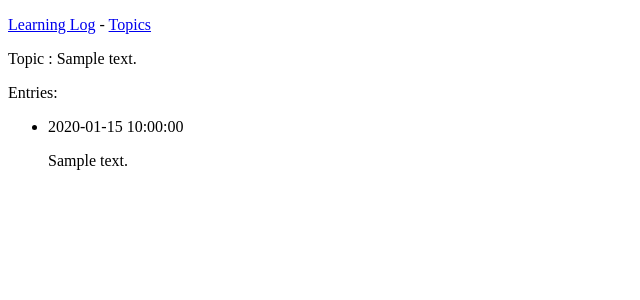
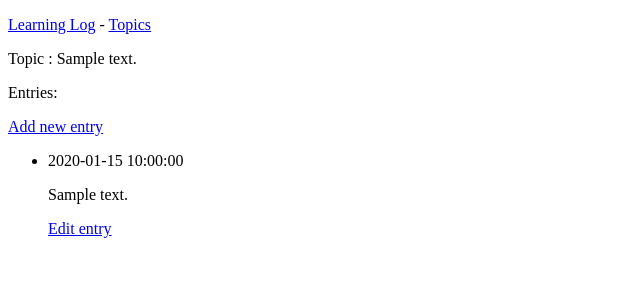
Before and after one commit to lighthand13/learning_log, a Django app: page /topics/1/ in a window 1280 px wide. Shown: the top 300 px of the page, without its empty margins (0-640 px from the left). Run offline with Django 5.2, Linux system fonts and the light colour scheme; tables that the repository leaves empty hold one stand-in row (values such as "Sample post").

Commit message:
[feat]: create/edit entries and topics

```diff
--- a/learning_logs/templates/learning_logs/topic.html
+++ b/learning_logs/templates/learning_logs/topic.html
@@ -3,11 +3,15 @@
 {% block content %}
     <p>Topic : {{ topic.text }}</p>
     <p>Entries: </p>
+    <p>
+        <a href="{% url 'learning_logs:new_entry' topic.id %}">Add new entry</a>
+    </p>
     <ul>
         {% for entry in entries %}
         <li>
             <p>{{ entry.date_added|date:'Y-m-d H:i:s' }}</p>
             <p>{{ entry.text|linebreaks }}</p>
+            <p><a href="{% url 'learning_logs:edit_entry' entry.id %}">Edit entry</a></p>
         </li>
         {% empty %}
             <li>There are no entries in this topic yet.</li>
--- a/learning_logs/templates/learning_logs/topics.html
+++ b/learning_logs/templates/learning_logs/topics.html
@@ -9,4 +9,5 @@
                 <li>No topics have been added yet.</li>
         {% endfor %}
     </ul>
+    <a href="{% url 'learning_logs:new_topic' %}">Add a new topic</a>
 {% endblock %}
--- a/learning_logs/urls.py
+++ b/learning_logs/urls.py
@@ -10,5 +10,13 @@ urlpatterns = [
     path('', views.index, name='index'),
     path('topics/', views.topics, name='topics'),
     # Detail page for a single topic.
-    path('topics/<int:topic_id>/', views.topic, name='topic')
+    path('topics/<int:topic_id>/', views.topic, name='topic'),
+    # Path for adding new topic
+    path('new_topic/', views.new_topic, name='new_topic'),
+
+    # Page for adding new entry
+    path('new_entry/<int:topic_id>/', views.new_entry, name='new_entry'),
+
+    # Page for editing entry.
+    path('edit_entry/<int:entry_id>/', views.edit_entry, name='edit_entry')
 ]
--- a/learning_logs/views.py
+++ b/learning_logs/views.py
@@ -1,11 +1,15 @@
-from django.shortcuts import render
+from django.shortcuts import render, redirect
 
-from .models import Topic
+from .models import Topic, Entry
+from .forms import TopicForm, EntryForm
+
+
 # Create your views here.
 
 def index(request):
     """The homepage for Learning Log."""
     return render(request, 'learning_logs/index.html')
+
 
 def topics(request):
     """Show all topics"""
@@ -13,9 +17,65 @@ def topics(request):
     context = {'topics': topics}
     return render(request, 'learning_logs/topics.html', context)
 
+
 def topic(request, topic_id):
     """Show a single topic and all its entries."""
     topic = Topic.objects.get(id=topic_id)
     entries = topic.entry_set.order_by('date_added')
     context = {'topic': topic, 'entries': entries}
     return render(request, 'learning_logs/topic.html', context)
+
+
+def new_topic(request):
+    """Add a new topic."""
+    if request.method != 'POST':
+        # No data submitted; create blank form
+        form = TopicForm()
+
+    else:
+        # Post data sumbitted; process data
+        form = TopicForm(data=request.POST)
+        if form.is_valid():
+            form.save()
+            return redirect('learning_logs:topics')
+
+    # Display a blank or invalid form.
+    context = {'form': form}
+    return render(request, 'learning_logs/new_topic.html', context)
+
+
+def new_entry(request, topic_id):
+    """Add new entry of topic"""
+    topic = Topic.objects.get(id=topic_id)
+
+    if request.method != 'POST':
+        # No data submited; create blank form
+        form = EntryForm()
+    else:
+        # Post data submitted; process data
+        form = EntryForm(data=request.POST)
+        if form.is_valid():
+            new_entry = form.save(commit=False)
+            new_entry.topic = topic
+            new_entry.save()
+            return redirect('learning_logs:topic', topic_id=topic_id)
+
+    # Display a blank or invalid form:
+    context = {'form': form, 'topic': topic}
+    return render(request, 'learning_logs/new_entry.html', context)
+
+def edit_entry(request, entry_id):
+    """Edit an existing entry."""
+    entry = Entry.objects.get(id=entry_id)
+    topic = entry.topic
+
+    if request.method != 'POST':
+        form = EntryForm(instance=entry)
+    else:
+        form = EntryForm(instance=entry, data=request.POST)
+        if form.is_valid():
+            form.save()
+            return redirect('learning_logs:topic', topic_id=topic.id)
+
+    context = {'entry': entry, 'topic': topic, 'form': form}
+    return render(request, 'learning_logs/edit_entry.html', context)
```
Also changed, not shown: learning_logs/forms.py (added, +17 -0 lines), learning_logs/templates/learning_logs/edit_entry.html (added, +10 -0 lines), learning_logs/templates/learning_logs/new_entry.html (added, +11 -0 lines), learning_logs/templates/learning_logs/new_topic.html (added, +9 -0 lines).
